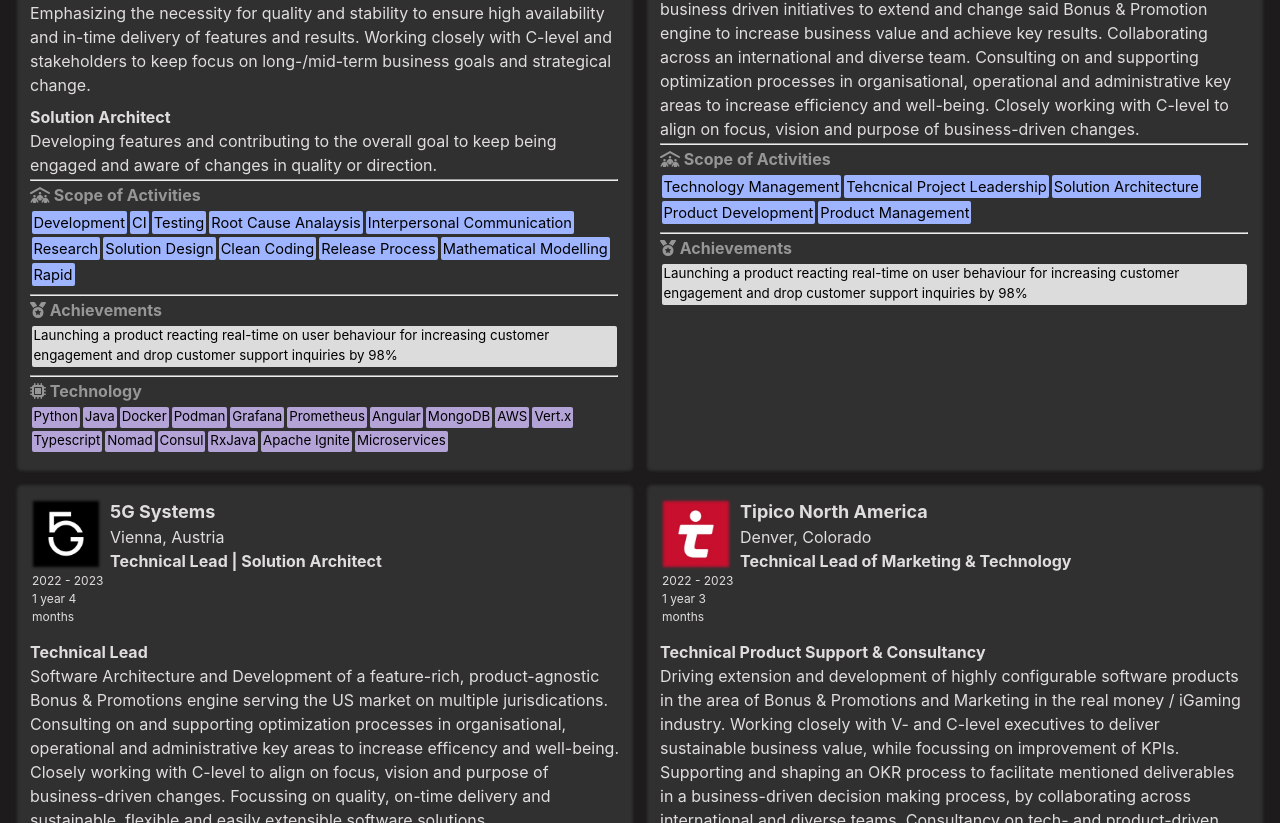
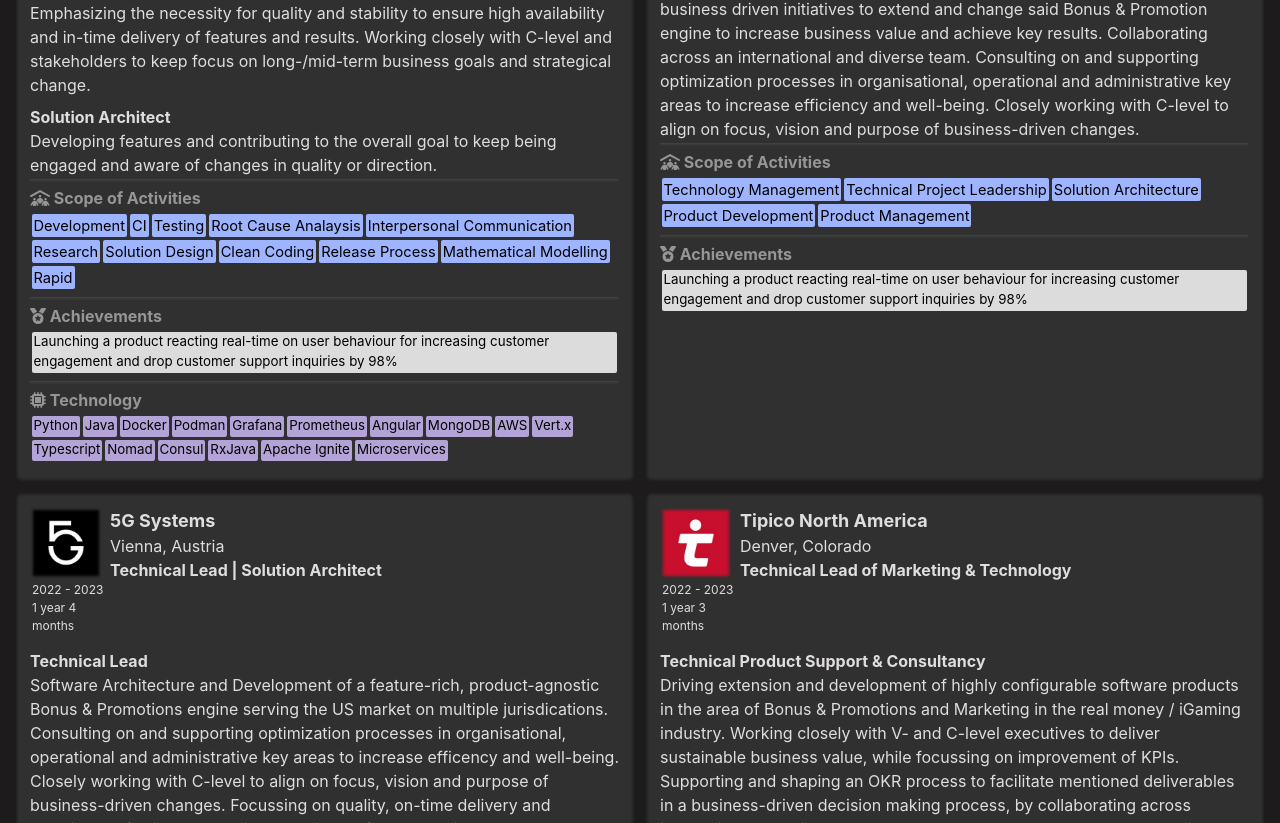
Before and after one commit to DarwinsBuddy/darwinsbuddy.github.io, a React (Vite) app: page / in a window 1280 px wide. Shown: the part 917-1740 px from the top of the page. Built offline with nearby package versions, Linux system fonts and the light colour scheme.

Commit message:
Style <hr>
Fix typo

```diff
--- a/src/assets/work.json
+++ b/src/assets/work.json
@@ -254,7 +254,7 @@
         "description": "Driving extension and development of highly configurable software products in the area of Bonus & Promotions and Marketing in the real money / iGaming industry. Working closely with V- and C-level executives to deliver sustainable business value, while focussing on improvement of KPIs. Supporting and shaping an OKR process to facilitate mentioned deliverables in a business-driven decision making process, by collaborating across international and diverse teams. Consultancy on tech- and product-driven solutions."
       }
     ],
-    "scope": ["Technology Management", "Tehcnical Project Leadership", "Solution Architecture", "Product Development", "Product Management"]
+    "scope": ["Technology Management", "Technical Project Leadership", "Solution Architecture", "Product Development", "Product Management"]
   },
   {
     "id": 9,
@@ -307,7 +307,7 @@
       }
     ],
     "achievements": ["Launching a product reacting real-time on user behaviour for increasing customer engagement and drop customer support inquiries by 98%"],
-    "scope": ["Technology Management", "Tehcnical Project Leadership", "Solution Architecture", "Product Development", "Product Management"]
+    "scope": ["Technology Management", "Technical Project Leadership", "Solution Architecture", "Product Development", "Product Management"]
   },
   {
     "id": 11,
--- a/src/components/Work.tsx
+++ b/src/components/Work.tsx
@@ -89,7 +89,7 @@
   if (scope) {
     return (
       <div className="section">
-        <hr className="m-1" />
+        <hr className="m-1 smooth" />
         <h4>
           <FontAwesomeIcon icon={faPeopleRoof} /> Scope of Activities
         </h4>
@@ -111,7 +111,7 @@
   if (achievements) {
     return (
       <div className="section">
-        <hr className="m-1" />
+        <hr className="m-1 smooth" />
         <h4>
           <FontAwesomeIcon icon={faMedal} /> Achievements
         </h4>
@@ -131,7 +131,7 @@
   if (tech) {
     return (
       <div className="section">
-        <hr className="m-1" />
+        <hr className="m-1 smooth" />
         <h4>
           <FontAwesomeIcon icon={faMicrochip} /> Technology
         </h4>
--- a/src/index.css
+++ b/src/index.css
@@ -8,6 +8,7 @@
   background-color: #242424;
 
   --card-bg: hsl(0, 0%, 19%);
+  --hr-color: #757575;
 
   font-synthesis: none;
   text-rendering: optimizeLegibility;
@@ -30,6 +31,14 @@
   place-items: center;
   min-width: 320px;
   min-height: 100vh;
+}
+
+hr.smooth {
+  height: 5px;
+  border: 0;
+  color: var(--card-bg);
+  background-color: var(--card-bg);
+  box-shadow: 0 4px 4px -5px var(--hr-color) inset;
 }
 
 h1 {
```
